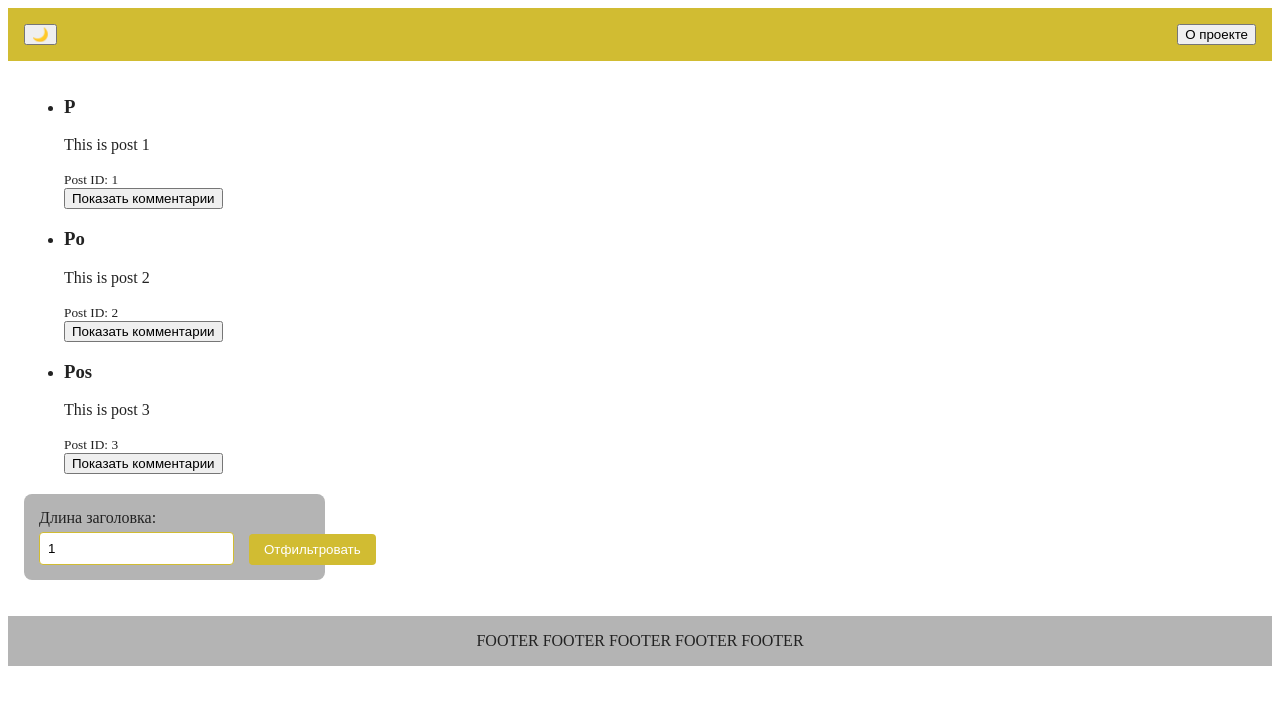
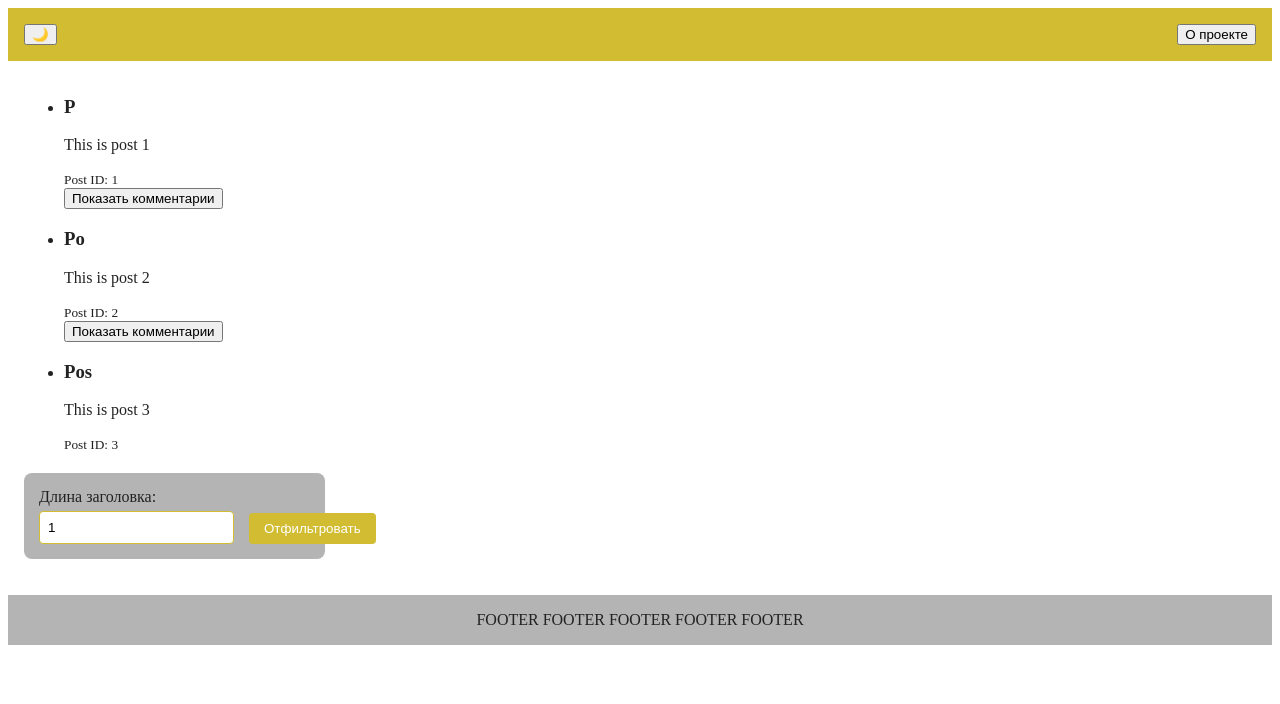
Before and after one commit to FlintAB/React-intensive, a React (Vite) app: page / in a window 1280 px wide. Shown: the top 704 px of the page. Built offline with nearby package versions, Linux system fonts and the light colour scheme.

Commit message:
fix/Comments

```diff
--- a/src/widgets/CommentList/ui/CommentList.tsx
+++ b/src/widgets/CommentList/ui/CommentList.tsx
@@ -1,41 +1,48 @@
 import { useState } from 'react';
 import { Button } from '../../../shared/ui/Button/Button';
-import styles from './CommentList.module.css';
 
-type Comment = {
-   id: string;
-   text: string;
+export type Comment = {
+   postId: number;
+   id: number;
+   name: string;
+   email: string;
+   body: string;
 }
 
 type CommentListProps = {
+   postId: number;
    comments: Comment[];
 };
 
-export const CommentList = ({ comments }: CommentListProps) => {
-   const [expandedComments, setExpandedComments] = useState<Record<string, boolean>>({});
+export const CommentList = ({ postId, comments }: CommentListProps) => {
+   const [showComments, setShowComments] = useState(false);
 
-   const toggleComment = (commentId: string) => {
-      setExpandedComments(prev => ({
-         ...prev,
-         [commentId]: !prev[commentId]
-      }));
-   };
+   const toggleComments = () => setShowComments(prev => !prev);
 
-   return (
-      <div>
-         {comments.map(comment => (
-         <div key={comment.id}>
 
-            <Button onClick={() => toggleComment(comment.id)}>
-               {expandedComments[comment.id] ? 'Скрыть комментарии' : 'Показать комментарии'}
+   const postComments = comments.filter(comment => comment.postId === postId);
+
+return (
+   <div>
+      {postComments.length > 0 && (
+         <>
+            <Button onClick={toggleComments}>
+               {showComments ? 'Скрыть комментарии' : 'Показать комментарии'}
             </Button>
 
-            {expandedComments[comment.id] && (
-               <div className={styles.content}>{comment.text}</div>
+            {showComments && (
+               <div>
+               {postComments.map(comment => (
+                  <div key={comment.id}>
+                     <h4>{comment.name}</h4>
+                     <p>{comment.body}</p>
+                     <small>{comment.email}</small>
+                  </div>
+               ))}
+               </div>
             )}
-
-         </div>
-         ))}
+         </>
+         )}
       </div>
    );
 };
--- a/src/widgets/PostList/PostList.tsx
+++ b/src/widgets/PostList/PostList.tsx
@@ -1,27 +1,47 @@
 import type { FC } from "react";
 import { PostCard, type PostCardProps } from "../../entities/post/ui/PostCard";
 import { withLoading } from "../../shared/lib/hoc/withLoading";
-import { CommentList } from "../CommentList/ui/CommentList";
+import { CommentList, type Comment } from "../CommentList/ui/CommentList";
 
 type PostListProps = {
    posts: PostCardProps[];
    isLoading?: boolean;
 }
 
-const MOCK_COMMENTS = [
+const MOCK_COMMENTS: Comment[] = [
    {
-      id: "1",
-      text: "Пример комментария"
+      postId: 1,
+      id: 1,
+      name: "User One",
+      email: "user1@example.com",
+      body: "Комментарий к посту 1"
+   },
+   {
+      postId: 1,
+      id: 2,
+      name: "User Two",
+      email: "user2@example.com",
+      body: "Еще один комментарий к посту 1"
+   },
+   {
+      postId: 2,
+      id: 3,
+      name: "User Three",
+      email: "user3@example.com",
+      body: "Комментарий к посту 2"
    }
 ];
 
 const PostListComponent: FC<PostListProps> = ({ posts }) => {
+
    return (
       <ul>
          {posts.map((post) => (
          <li key={post.id}>
             <PostCard {...post}/>
-            <CommentList comments={MOCK_COMMENTS}/>
+            <CommentList
+               postId={post.id}
+               comments={MOCK_COMMENTS}/>
          </li>
          ))}
       </ul>
```
